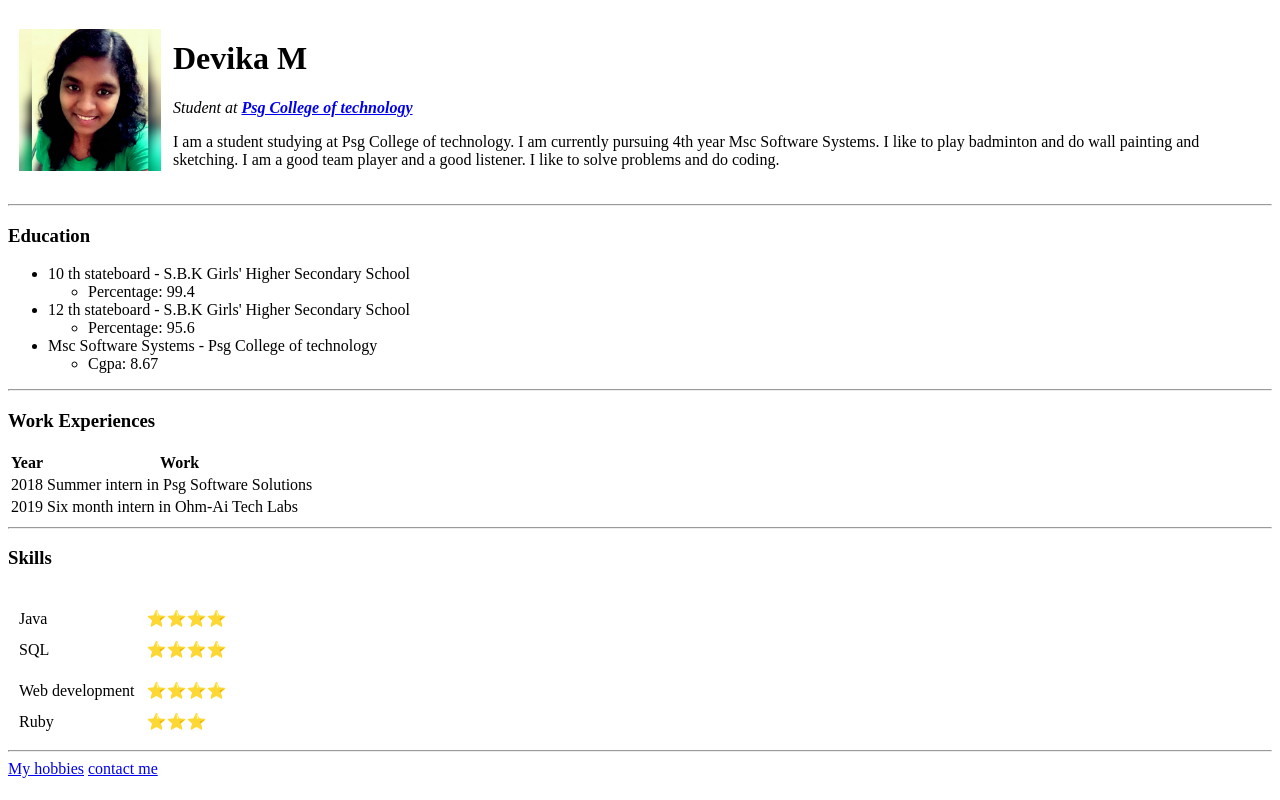
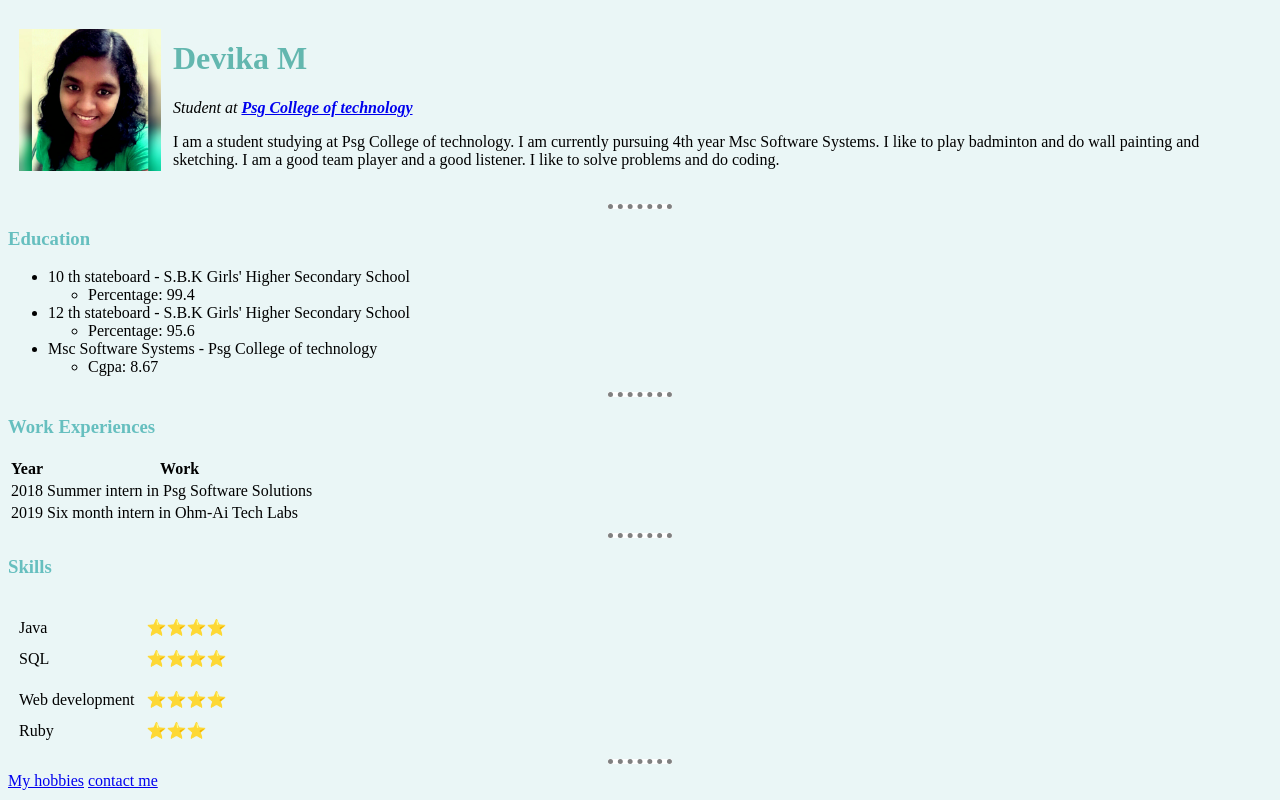
Before and after one commit to DevikaMuthuthandavan/cv, a plain HTML site: page index.html in a window 1280 px wide. Drawn offline with Linux system fonts and the light colour scheme.

Commit message:
Added css

```diff
--- /dev/null
+++ b/css/styles.css
@@ -0,0 +1,16 @@
+body{
+  background-color: #EAF6F6;
+}
+h3{
+  color: #66BFBF;
+}
+h1{
+  color: #63b7af;
+}
+hr{
+  background-color: white;
+  border-style: dotted none none;
+  border-color: grey;
+  border-width: 5px;
+  width: 5%;
+}
--- a/index.html
+++ b/index.html
@@ -3,6 +3,7 @@
   <head>
     <meta charset="utf-8">
     <title>Devika's personal site</title>
+    <link rel="stylesheet" href="css/styles.css">
   </head>
   <body>
     <table cellspacing="10">
```
Also changed, not shown: contact.html (+1 -0 lines), hobbies.html (+1 -0 lines).
